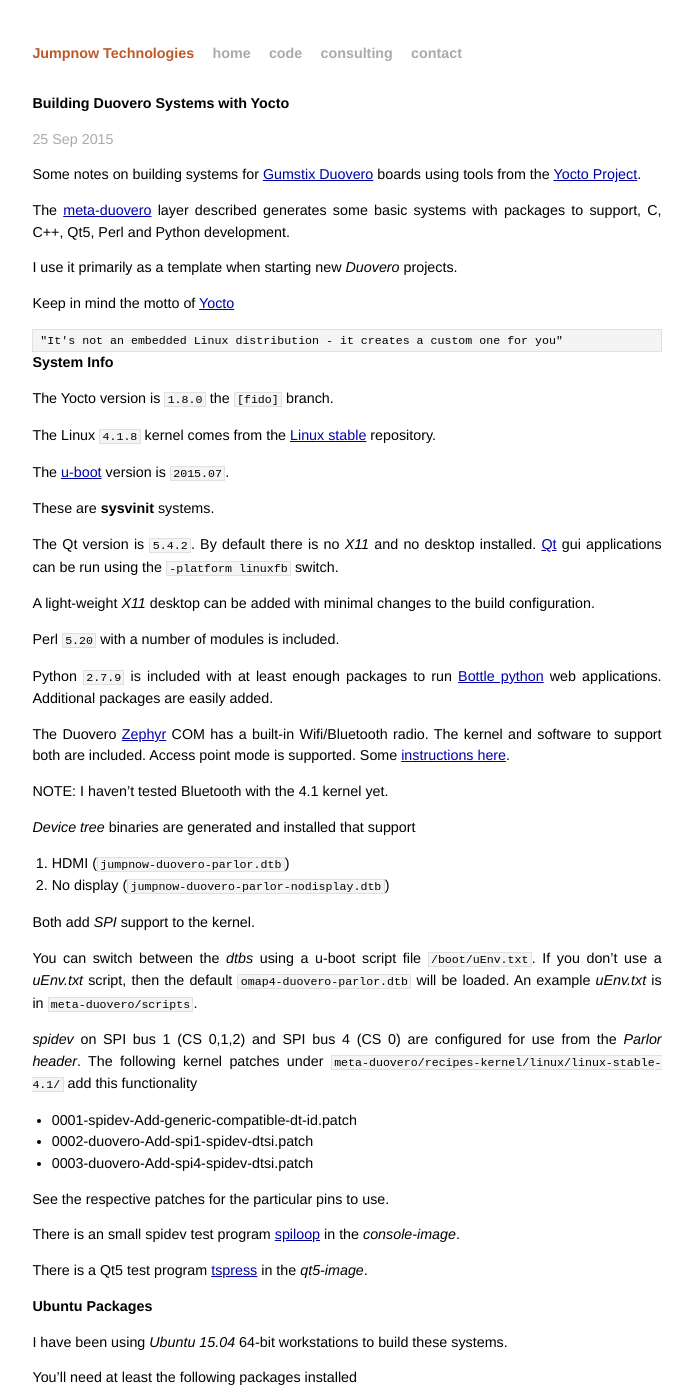
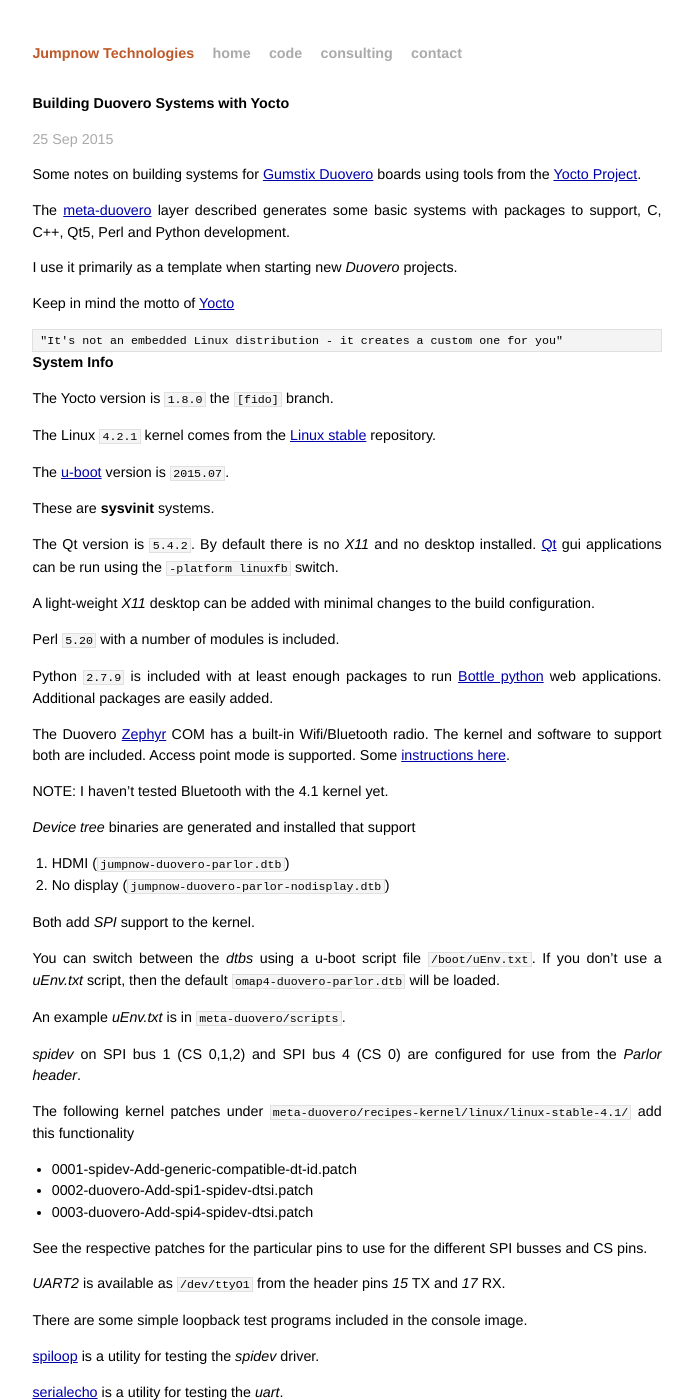
Before and after one commit to jumpnow/jumpnowtek-site, a Jekyll site: the page built from _posts/2014-02-21-Duovero-Systems-with-Yocto.md, in a window 1280 px wide and 1400 px high. Shown: the whole window, without its empty margins (293-986 px from the left). Built offline with Jekyll 4.4.1, drawn with Linux system fonts in a browser that asks for light colours.

Commit message:
Upgrade duovero to 4.2.1

```diff
--- a/_posts/2014-02-21-Duovero-Systems-with-Yocto.md
+++ b/_posts/2014-02-21-Duovero-Systems-with-Yocto.md
@@ -21,7 +21,7 @@
 
 The Yocto version is `1.8.0` the `[fido]` branch.
 
-The Linux `4.1.8` kernel comes from the [Linux stable][linux-stable] repository.
+The Linux `4.2.1` kernel comes from the [Linux stable][linux-stable] repository.
 
 The [u-boot][uboot] version is `2015.07`.
 
@@ -46,18 +46,27 @@
 
 Both add *SPI* support to the kernel.
 
-You can switch between the *dtbs* using a u-boot script file `/boot/uEnv.txt`. If you don't use a *uEnv.txt* script, then the default `omap4-duovero-parlor.dtb` will be loaded. An example *uEnv.txt* is in `meta-duovero/scripts`.
+You can switch between the *dtbs* using a u-boot script file `/boot/uEnv.txt`. If you don't use a *uEnv.txt* script, then the default `omap4-duovero-parlor.dtb` will be loaded.
 
-*spidev* on SPI bus 1 (CS 0,1,2) and SPI bus 4 (CS 0) are configured for use from the *Parlor header*. The following kernel patches under `meta-duovero/recipes-kernel/linux/linux-stable-4.1/` add this functionality
+An example *uEnv.txt* is in `meta-duovero/scripts`.
+
+*spidev* on SPI bus 1 (CS 0,1,2) and SPI bus 4 (CS 0) are configured for use from the *Parlor header*.
+
+The following kernel patches under `meta-duovero/recipes-kernel/linux/linux-stable-4.1/` add this functionality
 
 * 0001-spidev-Add-generic-compatible-dt-id.patch
 * 0002-duovero-Add-spi1-spidev-dtsi.patch
 * 0003-duovero-Add-spi4-spidev-dtsi.patch
 
+See the respective patches for the particular pins to use for the different SPI busses and CS pins.
 
-See the respective patches for the particular pins to use.
+*UART2* is available as `/dev/ttyO1` from the header pins *15* TX and *17* RX.
 
-There is an small spidev test program [spiloop][spiloop] in the *console-image*.
+There are some simple loopback test programs included in the console image.
+
+[spiloop][spiloop] is a utility for testing the *spidev* driver.
+
+[serialecho][serialecho] is a utility for testing the *uart*.
 
 There is a Qt5 test program [tspress][tspress] in the *qt5-image*.
 
@@ -428,6 +437,7 @@
 [lsblk]: http://linux.die.net/man/8/lsblk
 [tspress]: https://github.com/scottellis/tspress
 [spiloop]: https://github.com/scottellis/spiloop
+[serialecho]: https://github.com/scottellis/serialecho
 [opkg-repo]: http://www.jumpnowtek.com/yocto/Using-your-build-workstation-as-a-remote-package-repository.html
 [bbb-kernel]: http://www.jumpnowtek.com/beaglebone/Working-on-the-BeagleBone-kernel.html
 [bottle-python]: http://bottlepy.org/docs/dev/index.html
```
Also changed, not shown: other parts of _posts/2014-02-21-Duovero-Systems-with-Yocto.md (+1 -1 lines).
